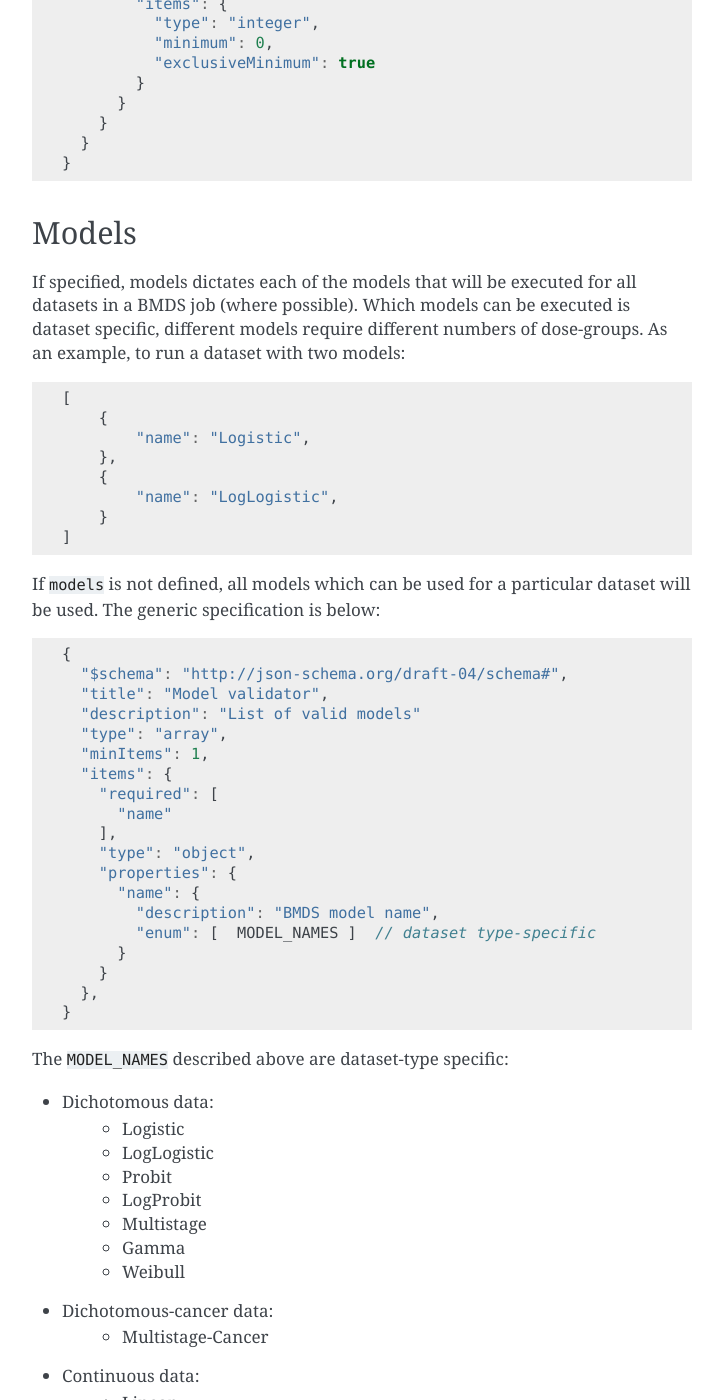
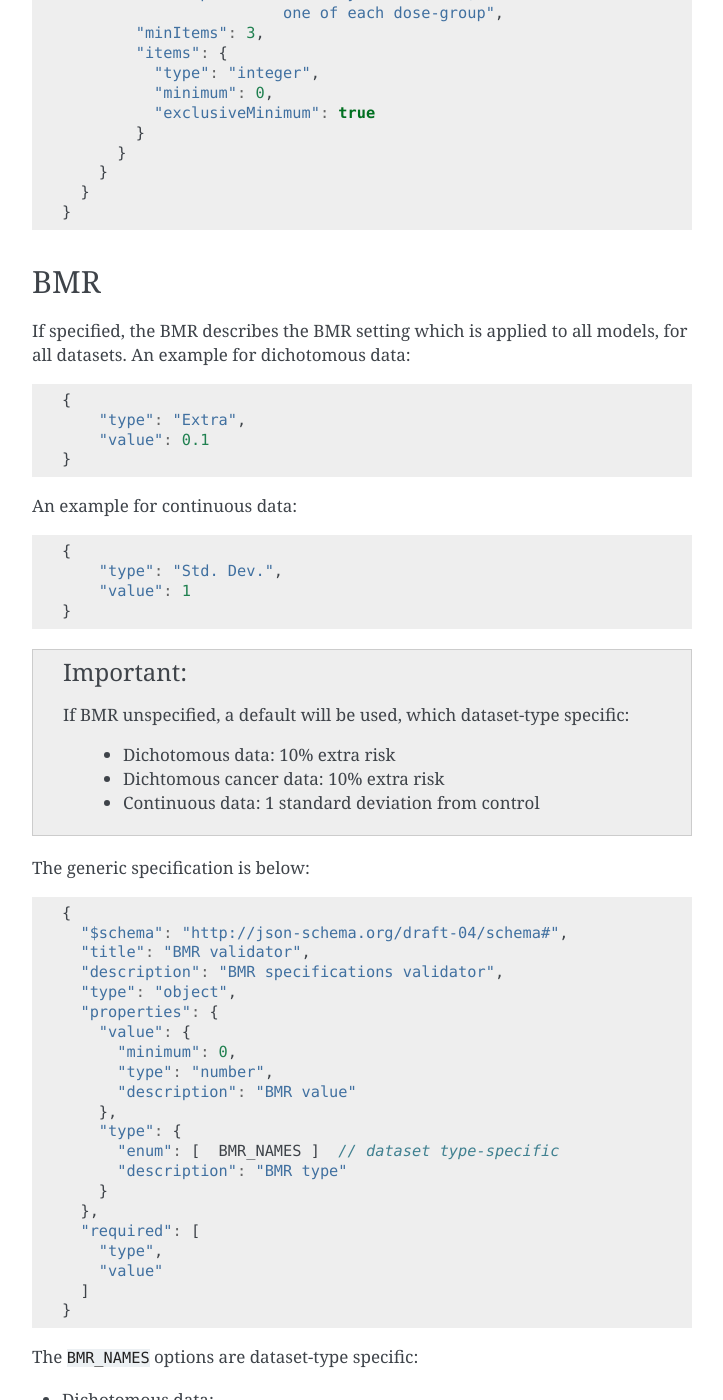
Before and after one commit to shapiromatron/bmds-server, a Sphinx documentation site: the page built from docs/inputs.rst, in a window 1280 px wide and 1400 px high, scrolled down 5182 px. Shown: the whole window, without its empty margins (388-1111 px from the left). Built offline with Sphinx 7.4.7, drawn with Linux system fonts in a browser that asks for light colours; some of the changed text lies outside the part shown.

Commit message:
add optional bmr specification to input file

```diff
--- a/docs/inputs.rst
+++ b/docs/inputs.rst
@@ -33,12 +33,14 @@ The datasets in the example above follow the `Datasets`_ schema, described below
 - ``id`` <int or string>: Can be used as a unique identifier for the BMDS job;
   returned in the output so results can be mapped externally to BMDS server
   application.
+- ``bmr`` <`BMR schema`_>: Specify the BMR definition for all models. If not
+  specified, a default BMR value is used.
 - ``models`` <`Models schema`_>: Specify a subset of BMDS models to be executed
   for each job. If not specified, by default all models which can be used for
   a particular dataset will be used (dependent on the number of dose-groups in
   a dataset).
 
-
+.. _`BMR schema`: BMR_
 .. _`Models schema`: Models_
 
 The complete specification is below:
@@ -273,6 +275,76 @@ The complete specification is below:
       }
     }
 
+BMR
+~~~
+
+If specified, the BMR describes the BMR setting which is applied to all models,
+for all datasets. An example for dichotomous data:
+
+.. code-block:: javascript
+
+    {
+        "type": "Extra",
+        "value": 0.1
+    }
+
+An example for continuous data:
+
+.. code-block:: javascript
+
+    {
+        "type": "Std. Dev.",
+        "value": 1
+    }
+
+.. important::
+
+  If BMR  unspecified, a default will be used, which dataset-type specific:
+
+    - Dichotomous data: 10% extra risk
+    - Dichtomous cancer data: 10% extra risk
+    - Continuous data: 1 standard deviation from control
+
+The generic specification is below:
+
+.. code-block:: javascript
+
+    {
+      "$schema": "http://json-schema.org/draft-04/schema#",
+      "title": "BMR validator",
+      "description": "BMR specifications validator",
+      "type": "object",
+      "properties": {
+        "value": {
+          "minimum": 0,
+          "type": "number",
+          "description": "BMR value"
+        },
+        "type": {
+          "enum": [  BMR_NAMES ]  // dataset type-specific
+          "description": "BMR type"
+        }
+      },
+      "required": [
+        "type",
+        "value"
+      ]
+    }
+
+The ``BMR_NAMES`` options are dataset-type specific:
+
+- Dichotomous data:
+    - Extra
+    - Added
+- Dichotomous-cancer data:
+    - Extra
+- Continuous data:
+    - Rel. Dev.
+    - Std. Dev.
+    - Abs. Dev.
+    - Extra
+    - Point
+
 Models
 ~~~~~~
 
@@ -317,7 +389,6 @@ dataset will be used. The generic specification is below:
       },
     }
 
-
 The ``MODEL_NAMES`` described above are dataset-type specific:
 
 - Dichotomous data:
@@ -340,8 +411,6 @@ The ``MODEL_NAMES`` described above are dataset-type specific:
     - Exponential-M4
     - Exponential-M5
 
-
-
 .. admonition:: TODO
 
   In addition to simply specifying which models to run, also allow users to
```
Also changed, not shown: 3 other files.
